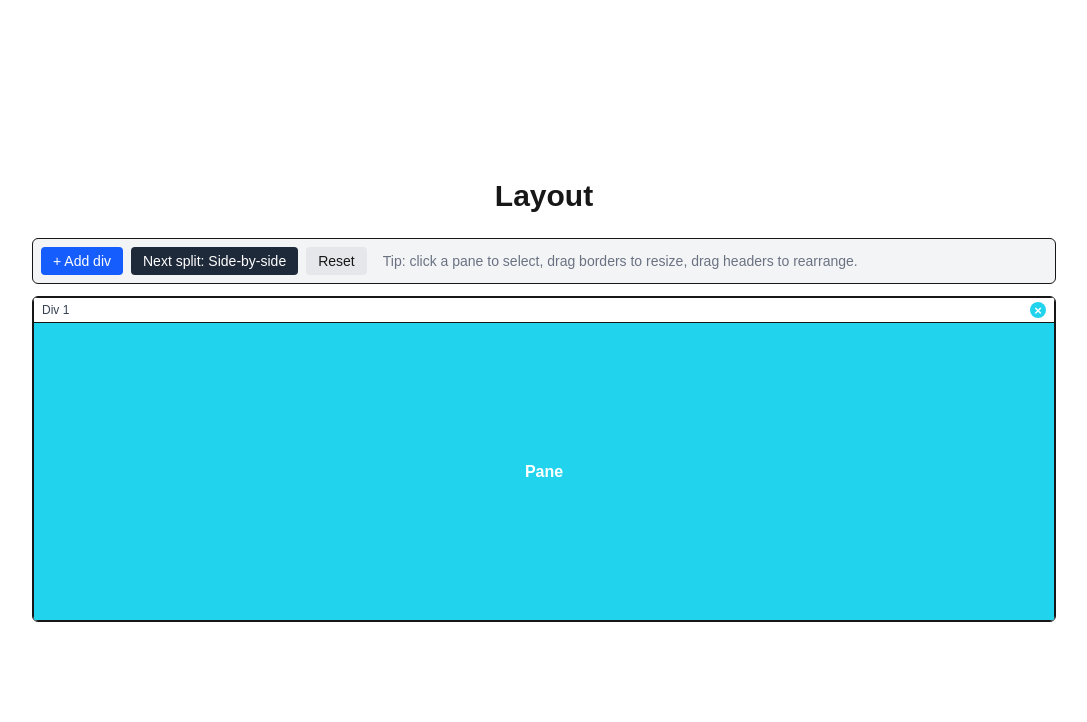
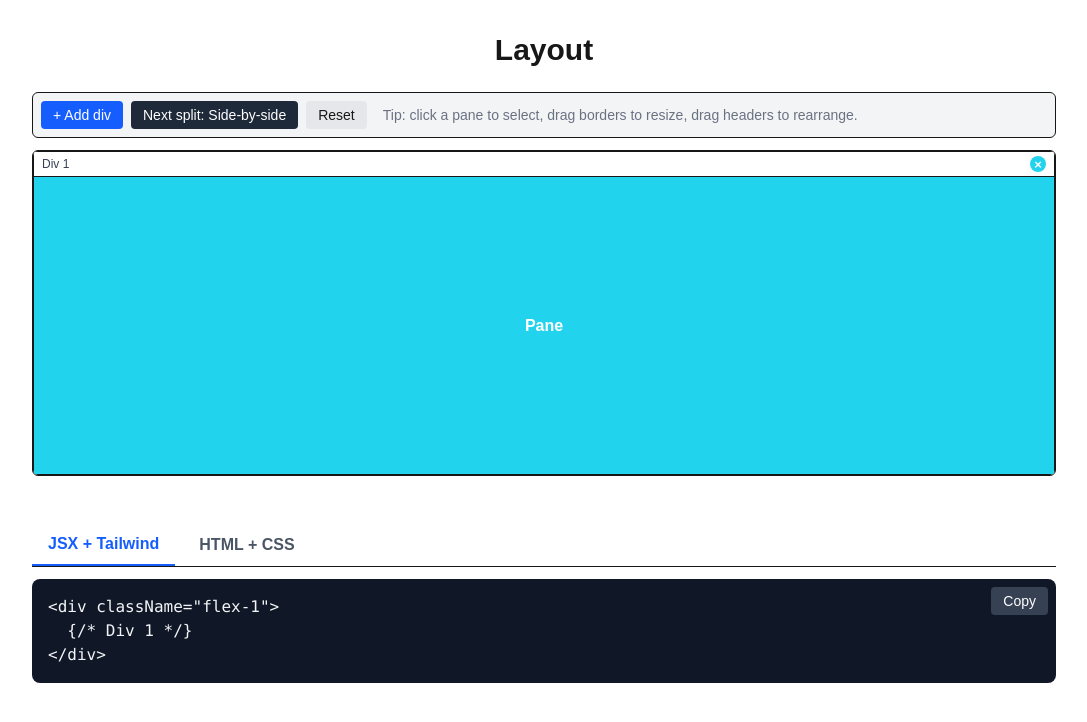
Before and after one commit to devansharora18/layout, a Next.js app: page / in a window 1280 px wide. Shown: the top 722 px of the page, without its empty margins (96-1183 px from the left). Built offline with nearby package versions, Linux system fonts and the light colour scheme.

Commit message:
feat: added CodeOutput component for JSX and HTML code generation

```diff
--- a/app/page.tsx
+++ b/app/page.tsx
@@ -1,10 +1,12 @@
 import Canvas from "@/components/canvas/Canvas";
+import CodeOutput from "@/components/codeOutput/CodeOutput";
 
 export default function Home() {
   return (
-    <main className="flex flex-col items-center justify-center h-screen gap-6">
+    <main className="flex flex-col items-center justify-start min-h-screen gap-6 py-8">
       <h1 className="text-3xl font-bold">Layout</h1>
       <Canvas />
+      <CodeOutput />
     </main>
   );
 }
--- /dev/null
+++ b/components/codeOutput/CodeOutput.tsx
@@ -0,0 +1,145 @@
+"use client";
+
+import { useSelector } from "react-redux";
+import type { RootState } from "@/store";
+import { type NodeModel, isSplit, isLeaf } from "@/store/layoutSlice";
+import { useState } from "react";
+
+export default function CodeOutput() {
+  const root = useSelector((s: RootState) => s.layout.root);
+  const [activeTab, setActiveTab] = useState<"jsx" | "html">("jsx");
+
+  // Generate JSX + Tailwind code
+  const generateJSX = (node: NodeModel, depth = 0): string => {
+    const indent = "  ".repeat(depth);
+
+    if (isLeaf(node)) {
+      return `${indent}<div className="flex-1">\n${indent}  {/* ${node.label} */}\n${indent}</div>`;
+    }
+
+    // Split node
+    const split = node;
+    const flexDir = split.orientation === "row" ? "flex-row" : "flex-col";
+    const [size1, size2] = split.sizes;
+    const [child1, child2] = split.children;
+
+    const child1Code = generateJSX(child1, depth + 1);
+    const child2Code = generateJSX(child2, depth + 1);
+
+    return `${indent}<div className="flex ${flexDir} w-full h-full">\n${indent}  <div className="flex" style={{ flex: ${size1.toFixed(3)} }}>\n${child1Code}\n${indent}  </div>\n${indent}  <div className="flex" style={{ flex: ${size2.toFixed(3)} }}>\n${child2Code}\n${indent}  </div>\n${indent}</div>`;
+  };
+
+  // Generate HTML + CSS code
+  const generateHTML = (node: NodeModel): { html: string; css: string } => {
+    let cssCounter = 0;
+    const cssRules: string[] = [];
+
+    const generateHTMLRecursive = (n: NodeModel, depth = 0): string => {
+      const indent = "  ".repeat(depth);
+
+      if (isLeaf(n)) {
+        const className = `leaf-${cssCounter++}`;
+        cssRules.push(`.${className} {
+  flex: 1;
+}`);
+        return `${indent}<div class="${className}"><!-- ${n.label} --></div>`;
+      }
+
+      // Split node
+      const split = n;
+      const containerClass = `container-${cssCounter++}`;
+      const flexDir = split.orientation === "row" ? "row" : "column";
+
+      cssRules.push(`.${containerClass} {
+  display: flex;
+  flex-direction: ${flexDir};
+  width: 100%;
+  height: 100%;
+}`);
+
+      const [size1, size2] = split.sizes;
+      const [child1, child2] = split.children;
+
+      const child1Class = `child-${cssCounter++}`;
+      const child2Class = `child-${cssCounter++}`;
+
+      cssRules.push(`.${child1Class} {
+  display: flex;
+  flex: ${size1.toFixed(3)};
+}`);
+
+      cssRules.push(`.${child2Class} {
+  display: flex;
+  flex: ${size2.toFixed(3)};
+}`);
+
+      const child1HTML = generateHTMLRecursive(child1, depth + 2);
+      const child2HTML = generateHTMLRecursive(child2, depth + 2);
+
+      return `${indent}<div class="${containerClass}">
+${indent}  <div class="${child1Class}">
+${child1HTML}
+${indent}  </div>
+${indent}  <div class="${child2Class}">
+${child2HTML}
+${indent}  </div>
+${indent}</div>`;
+    };
+
+    const html = generateHTMLRecursive(node, 0);
+    const css = cssRules.join("\n\n");
+
+    return { html, css };
+  };
+
+  const jsxCode = generateJSX(root);
+  const { html, css } = generateHTML(root);
+
+  const htmlCode = `<!-- HTML -->\n${html}\n\n<!-- CSS -->\n<style>\n${css}\n</style>`;
+
+  const copyToClipboard = (text: string) => {
+    navigator.clipboard.writeText(text).then(() => {
+      // You could add a toast notification here
+      console.log("Copied to clipboard!");
+    });
+  };
+
+  return (
+    <div className="w-4/5 flex flex-col gap-3 mt-6">
+      <div className="flex gap-2 border-b">
+        <button
+          className={`px-4 py-2 font-semibold ${
+            activeTab === "jsx"
+              ? "border-b-2 border-blue-600 text-blue-600"
+              : "text-gray-600 hover:text-gray-900"
+          }`}
+          onClick={() => setActiveTab("jsx")}
+        >
+          JSX + Tailwind
+        </button>
+        <button
+          className={`px-4 py-2 font-semibold ${
+            activeTab === "html"
+              ? "border-b-2 border-blue-600 text-blue-600"
+              : "text-gray-600 hover:text-gray-900"
+          }`}
+          onClick={() => setActiveTab("html")}
+        >
+          HTML + CSS
+        </button>
+      </div>
+
+      <div className="relative">
+        <button
+          onClick={() => copyToClipboard(activeTab === "jsx" ? jsxCode : htmlCode)}
+          className="absolute top-2 right-2 px-3 py-1 text-sm bg-gray-700 text-white rounded hover:bg-gray-800 z-10"
+        >
+          Copy
+        </button>
+        <pre className="bg-gray-900 text-gray-100 p-4 rounded-lg overflow-x-auto max-h-96 overflow-y-auto">
+          <code>{activeTab === "jsx" ? jsxCode : htmlCode}</code>
+        </pre>
+      </div>
+    </div>
+  );
+}
```
